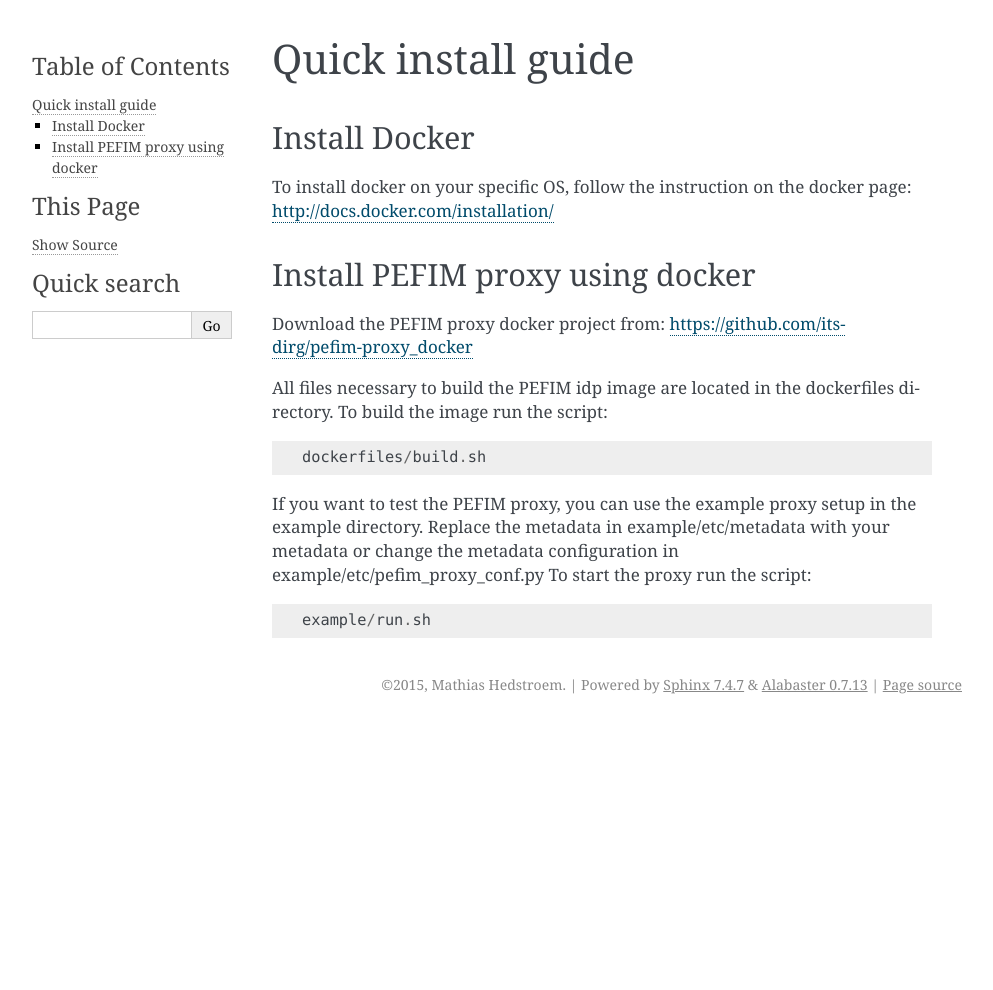
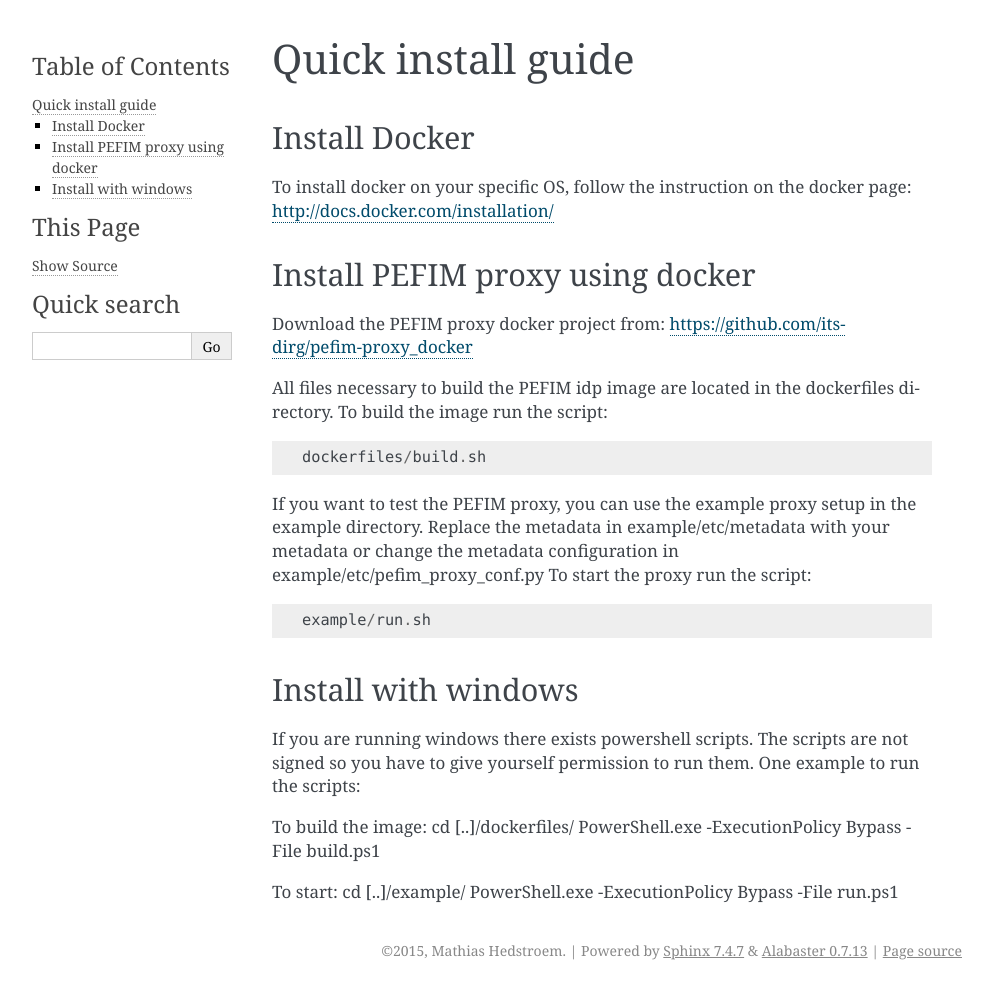
Before and after one commit to its-dirg/pefim-proxy_docker, a Sphinx documentation site: the page built from doc/install.rst, in a window 1280 px wide. Shown: the whole page, without its empty margins (148-1141 px from the left). Built offline with Sphinx 7.4.7, drawn with Linux system fonts in a browser that asks for light colours; before the commit the page ends 900 px from its top, so only the background shows below that.

Commit message:
Add build and run scripts for powershell windows.

```diff
--- a/doc/install.rst
+++ b/doc/install.rst
@@ -24,3 +24,18 @@
 
 
     example/run.sh
+
+
+Install with windows
+====================
+
+If you are running windows there exists powershell scripts. The scripts are not signed so you have to give yourself
+permission to run them. One example to run the scripts:
+
+To build the image:
+cd [..]/dockerfiles/
+PowerShell.exe -ExecutionPolicy Bypass -File build.ps1
+
+To start:
+cd [..]/example/
+PowerShell.exe -ExecutionPolicy Bypass -File run.ps1
```
Also changed, not shown: README.md (+14 -0 lines), 5 other files.
